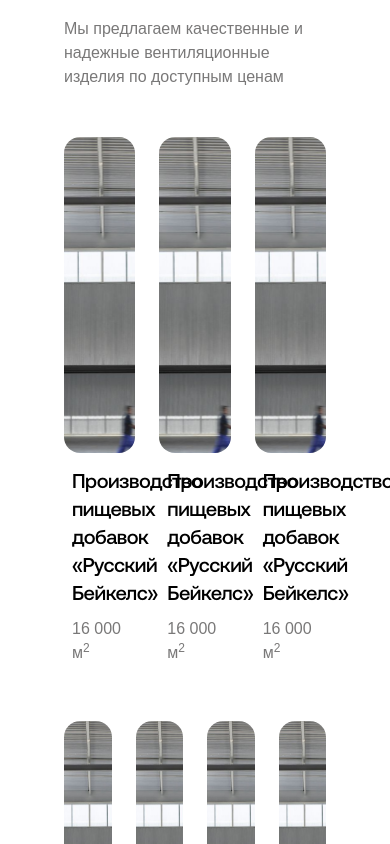
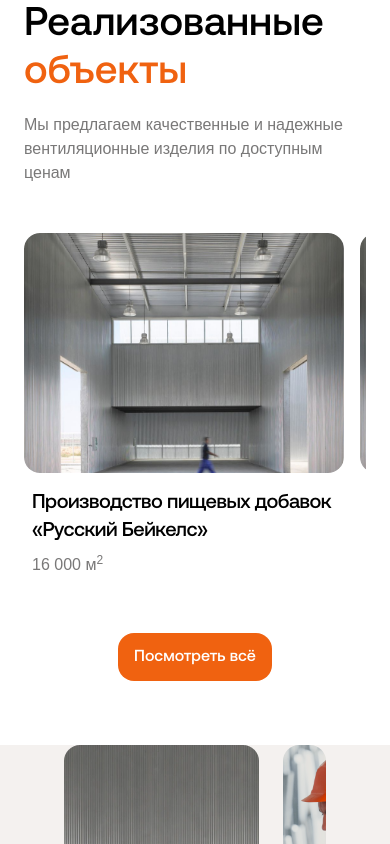
Before and after one commit to kinnaamf/art-klimat-vue, a Vue app: page / in a window 390 px wide. Shown: the part 8160-9004 px from the top of the page. Built offline with nearby package versions, Linux system fonts and the light colour scheme; a web font is replaced by a local one.

Commit message:
feat: add projects section mobile version

```diff
--- a/src/assets/styles/components.css
+++ b/src/assets/styles/components.css
@@ -659,7 +659,8 @@
   }
 
   .projects-list {
-    @apply flex flex-col gap-12;
+    @apply hidden
+    md:flex md:flex-col md:gap-12;
   }
 
   .projects-list__grid--primary {
@@ -671,7 +672,7 @@
   }
 
   .project-card {
-    @apply space-y-2;
+    @apply w-[320px] md:w-auto space-y-2;
   }
 
   .project-card__image {
@@ -680,6 +681,19 @@
 
   .project-card__content {
     @apply space-y-2 p-2;
+  }
+
+  .project-list-mobile__container {
+    @apply overflow-x-auto scrollbar-none
+  }
+
+  .project-list-mobile__content {
+    @apply flex gap-4
+    md:hidden;
+  }
+
+  .project-card__image-wrapper {
+
   }
 
   /* CONTACT SECTION STYLES */
--- a/src/components/Section.vue
+++ b/src/components/Section.vue
@@ -13,7 +13,7 @@
     hero: '',
     md: 'py-16 md:py-24',
     lg: ' md:py-[128px]',
-    alt: ' md:pt-24 md:pb-[8rem]',
+    alt: 'pb-16 pt-24 md:pb-[8rem]',
     product: 'pt-24 pb-16 md:pt-[8rem] md:pb-24',
     contact: ' md:pt-20 md:pb-[8rem]',
   }[props.spacing || 'md']
--- a/src/components/SectionTitle.vue
+++ b/src/components/SectionTitle.vue
@@ -1,5 +1,5 @@
 <template>
-  <h2 class="h1">
+  <h2 class="h3 md:h1">
     <slot/>
   </h2>
 </template>
--- a/src/components/sections/projects/ProjectList.vue
+++ b/src/components/sections/projects/ProjectList.vue
@@ -1,14 +1,23 @@
 <script setup lang="ts">
 import type { Project } from "@/composables/useProjects.ts";
 import ProjectItem from "@/components/sections/projects/ProjectItem.vue";
+import { useSliderDrag } from "@/composables/useSliderDrag.ts";
 
 defineProps<{
   projects: Project[]
 }>()
+
+const { sliderRef, startDragging, drag, stopDragging } = useSliderDrag()
 </script>
 
 <template>
-  <div class="projects-list">
+  <div class="projects-list"
+       ref="sliderRef"
+       @mousedown="startDragging"
+       @mousemove="drag"
+       @mouseup="stopDragging"
+       @mouseleave="stopDragging"
+  >
     <div class="projects-list__grid--primary">
       <div v-for="project in projects.slice(0, 3)" :key="project.id">
         <ProjectItem :project="project" imageClass="h-[316px]"/>
@@ -20,6 +29,14 @@
       </div>
     </div>
   </div>
+
+  <div class="project-list-mobile__container">
+    <div class="project-list-mobile__content">
+      <div v-for="project in projects" :key="project.id">
+        <ProjectItem :project="project" imageClass="h-[240px] w-[320px]"/>
+      </div>
+    </div>
+  </div>
 </template>
 
 <style scoped lang="postcss">
--- a/src/components/sections/projects/ProjectsSection.vue
+++ b/src/components/sections/projects/ProjectsSection.vue
@@ -10,7 +10,7 @@
 </script>
 
 <template>
-  <div class="px-16">
+  <div class="px-6 md:px-16">
     <div class="projects__container">
       <div class="projects__header">
         <SectionTitle>Реализованные <span class="text-orange">объекты</span></SectionTitle>
@@ -21,7 +21,9 @@
       <ProjectList :projects="projects"/>
 
       <div class="projects__actions">
-        <BaseButton variant="primary" size="lg">Посмотреть всё</BaseButton>
+        <BaseButton variant="primary" size="lg" class="!px-4 !py-3 md:!px-6 md:!py-[18px]">
+          Посмотреть всё
+        </BaseButton>
       </div>
     </div>
   </div>
```
